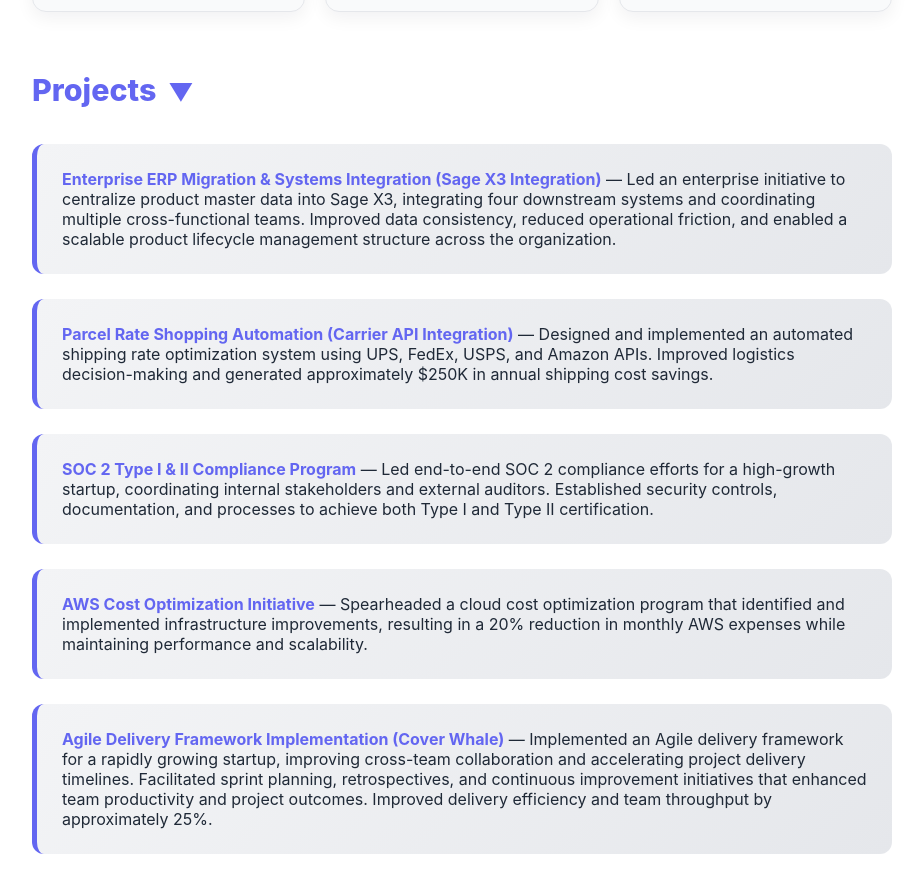
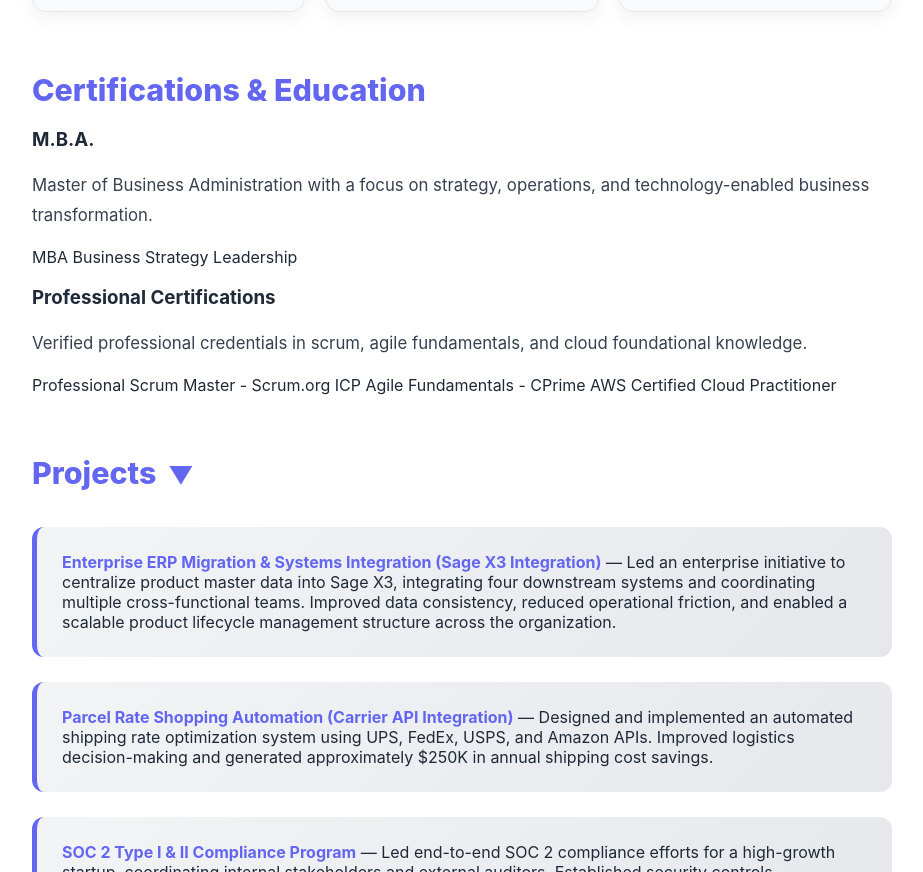
Before and after one commit to equirk0910/Evan-Quirk-Portfolio, a website: page public/index.html in a window 1280 px wide. Shown: the part 1547-2419 px from the top of the page, without its empty margins (178-1101 px from the left). Drawn offline with Linux system fonts and the light colour scheme.

Commit message:
Update index.html

```diff
--- a/public/index.html
+++ b/public/index.html
@@ -57,6 +57,29 @@
           </div>
         </div>
       </section>
+      <section id="certifications">
+        <h2>Certifications & Education</h2>
+        <div class="cert-grid">
+          <div class="cert-card">
+            <h3>M.B.A.</h3>
+            <p>Master of Business Administration with a focus on strategy, operations, and technology-enabled business transformation.</p>
+            <div class="badge-row">
+              <span class="badge">MBA</span>
+              <span class="badge">Business Strategy</span>
+              <span class="badge">Leadership</span>
+            </div>
+          </div>
+          <div class="cert-card">
+            <h3>Professional Certifications</h3>
+            <p>Verified professional credentials in scrum, agile fundamentals, and cloud foundational knowledge.</p>
+            <div class="badge-row">
+              <span class="badge">Professional Scrum Master - Scrum.org</span>
+              <span class="badge">ICP Agile Fundamentals - CPrime</span>
+              <span class="badge">AWS Certified Cloud Practitioner</span>
+            </div>
+          </div>
+        </div>
+      </section>
       <section id="projects">
         <h2 style="cursor: pointer; display: inline-block;" onclick="toggleProjectsDropdown(event)">Projects <span id="dropdown-icon" style="font-size: 0.8em; margin-left: 5px;">▼</span></h2>
         <div id="projects-dropdown" style="display: none; background: #f3f4f6; padding: 15px; border-radius: 8px; margin: 10px 0 20px 0; border-left: 4px solid #6366f1;">
```
